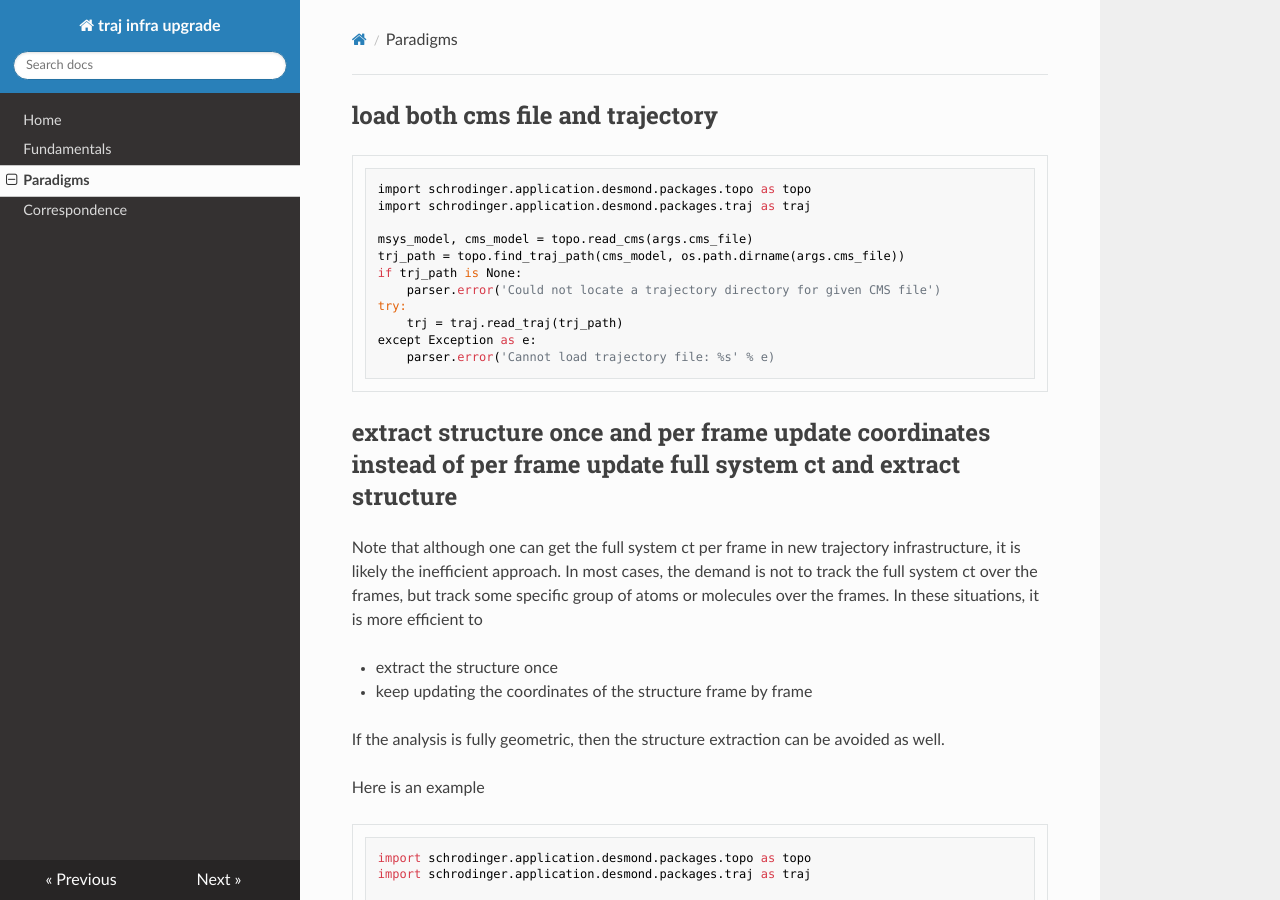
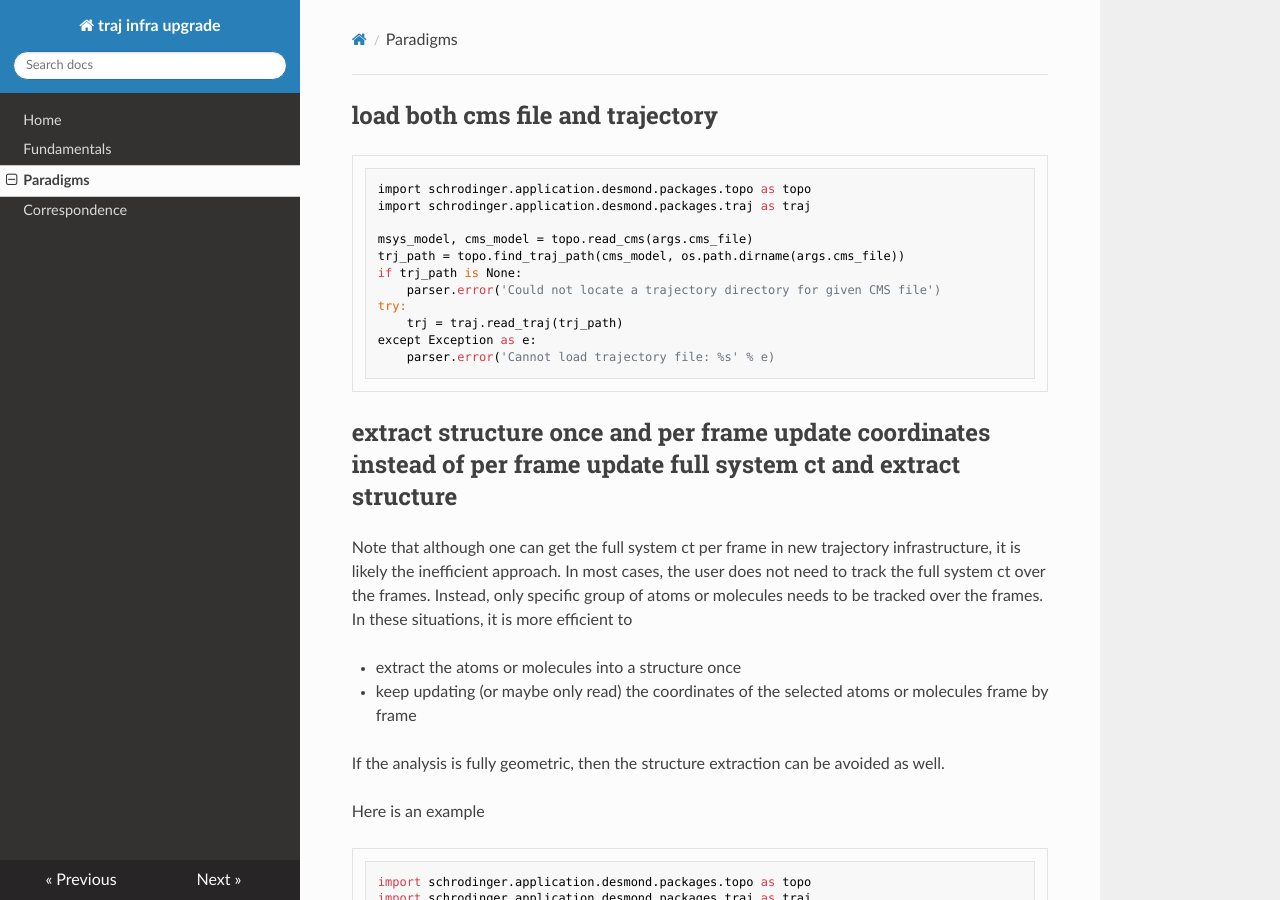
Before and after one commit to nosarthur/traj-infra-upgrade, an MkDocs documentation site: the page built from docs/paradigms.md, in a window 1280 px wide and 900 px high. Built offline with MkDocs 1.6.1, drawn with Linux system fonts in a browser that asks for light colours; nearby versions of some CDN libraries; old or Windows-style settings are respelled for this version of MkDocs.

Commit message:
update Nov.11

```diff
--- a/docs/paradigms.md
+++ b/docs/paradigms.md
@@ -16,11 +16,12 @@ except Exception as e:
 
 ## extract structure once and per frame update coordinates instead of per frame update full system ct and extract structure
 Note that although one can get the full system ct per frame in new trajectory infrastructure, it is likely the inefficient approach.
-In most cases, the demand is not to track the full system ct over the frames, but track some specific group of atoms or molecules over the frames.
+In most cases, the user does not need to track the full system ct over the frames.
+Instead, only specific group of atoms or molecules needs to be tracked over the frames.
 In these situations, it is more efficient to
 
-* extract the structure once
-* keep updating the coordinates of the structure frame by frame
+* extract the atoms or molecules into a structure once
+* keep updating (or maybe only read) the coordinates of the selected atoms or molecules frame by frame
 
 If the analysis is fully geometric, then the structure extraction can be avoided as well.
 
--- a/mkdocs.yml
+++ b/mkdocs.yml
@@ -1,5 +1,5 @@
 site_name: traj infra upgrade
-site_description: last update 11.11.2017
+site_description: last update 11.16.2017
 
 pages:
     - Home: index.md
```
Also changed, not shown: docs/correspondence.md (+3 -1 lines).
